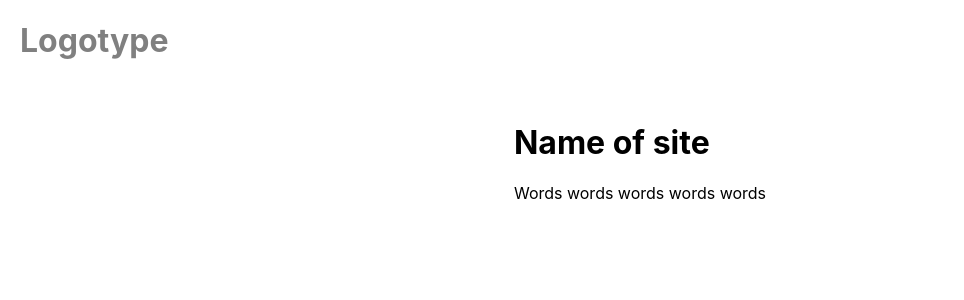
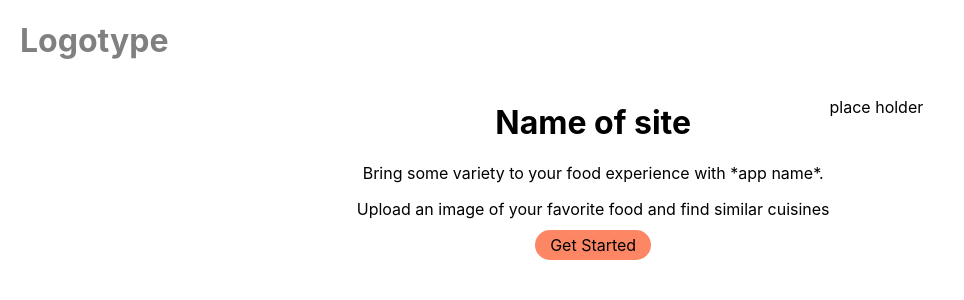
Before and after one commit to KonstantinVVictoria/recipe-finder, a Next.js app: page /home in a window 1280 px wide. Shown: the top 300 px of the page, without its empty margins (0-964 px from the left). Built offline with nearby package versions, Linux system fonts and the light colour scheme.

Commit message:
Added "GetStarted" and "HomeImage" component

```diff
--- a/components/Description.jsx
+++ b/components/Description.jsx
@@ -1,9 +1,11 @@
 const Description = () => {
   return (
     <div>
-      <img></img>
       <h1>Name of site</h1>
-      <p>Words words words words words</p>
+      <p style={{ display: "compact" }}>
+        Bring some variety to your food experience with *app name*.
+      </p>
+      <p>Upload an image of your favorite food and find similar cuisines</p>
     </div>
   );
 };
--- /dev/null
+++ b/components/GetStarted.jsx
@@ -0,0 +1,17 @@
+const GetStarted = () => {
+  return (
+    <div>
+      <a
+        style={{
+          backgroundColor: "#FD8664",
+          borderRadius: "15px",
+          padding: "5px 15px",
+        }}
+      >
+        Get Started
+      </a>
+    </div>
+  );
+};
+
+export default GetStarted;
--- /dev/null
+++ b/components/HomeImage.jsx
@@ -0,0 +1,9 @@
+const HomeImage = () => {
+  return (
+    <div>
+      <p>place holder</p>
+    </div>
+  );
+};
+
+export default HomeImage;
--- a/pages/home.js
+++ b/pages/home.js
@@ -1,18 +1,31 @@
 import Header from "../components/Header.jsx";
 import Description from "../components/Description.jsx";
+import GetStarted from "../components/GetStarted.jsx";
+import HomeImage from "../components/HomeImage.jsx";
 
 const Home = function () {
   return (
     <>
       <Header />
+      <div style={{ display: "flex", justifyContent: "center" }}>
+        <div
+          style={{
+            display: "flex",
+          }}
+        >
           <div
             style={{
               display: "flex",
               flexDirection: "column",
               alignItems: "center",
+              textAlign: "center",
             }}
           >
             <Description />
+            <GetStarted />
+          </div>
+          <HomeImage />
+        </div>
       </div>
     </>
   );
```
Also changed, not shown: components/Section1.jsx (deleted, +0 -22 lines), components/Section2.jsx (deleted, +0 -10 lines), 1 other file (tests, documents, lock files or other folders). Lines whose indentation alone changed are shown as unchanged.
